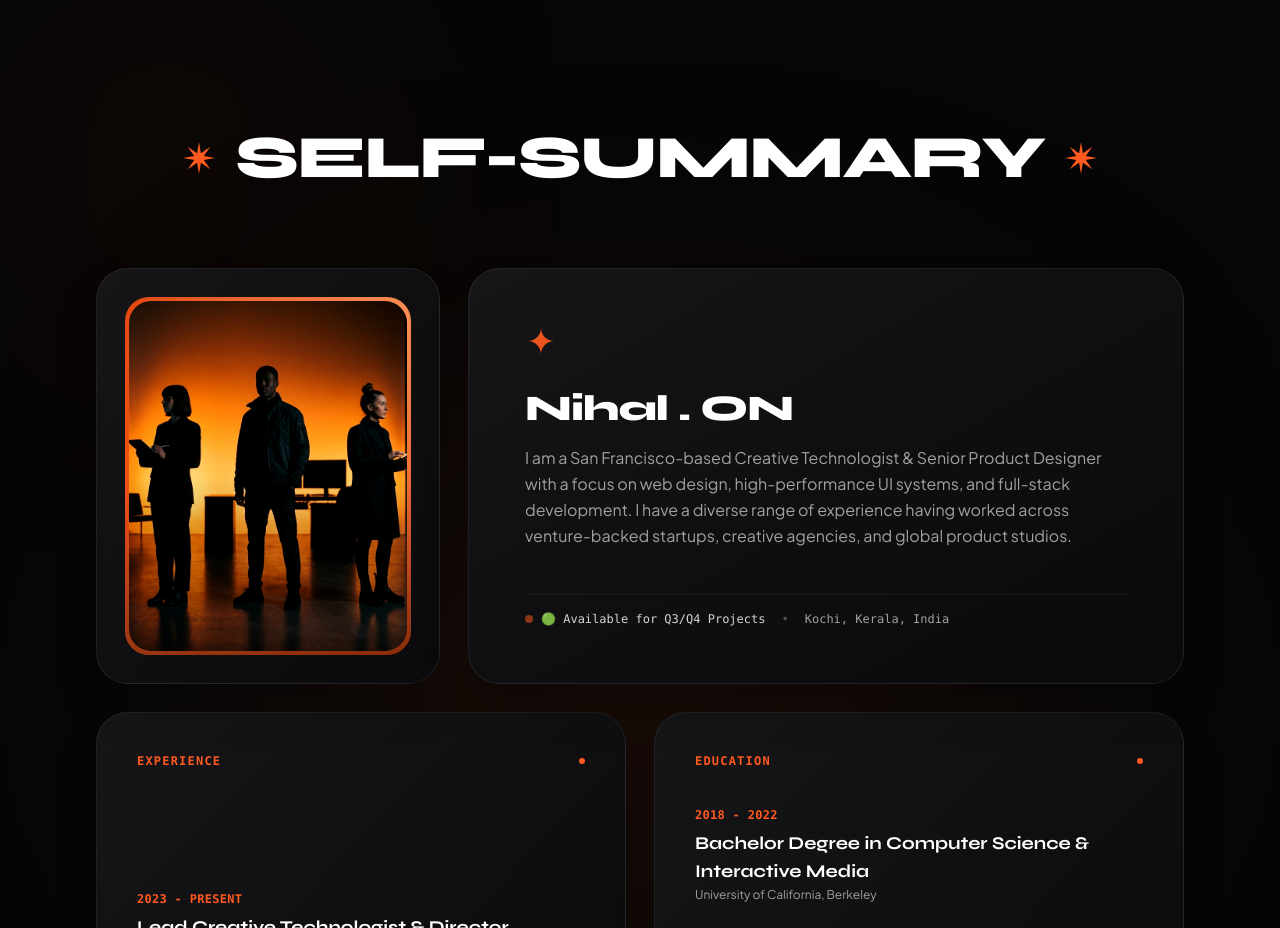
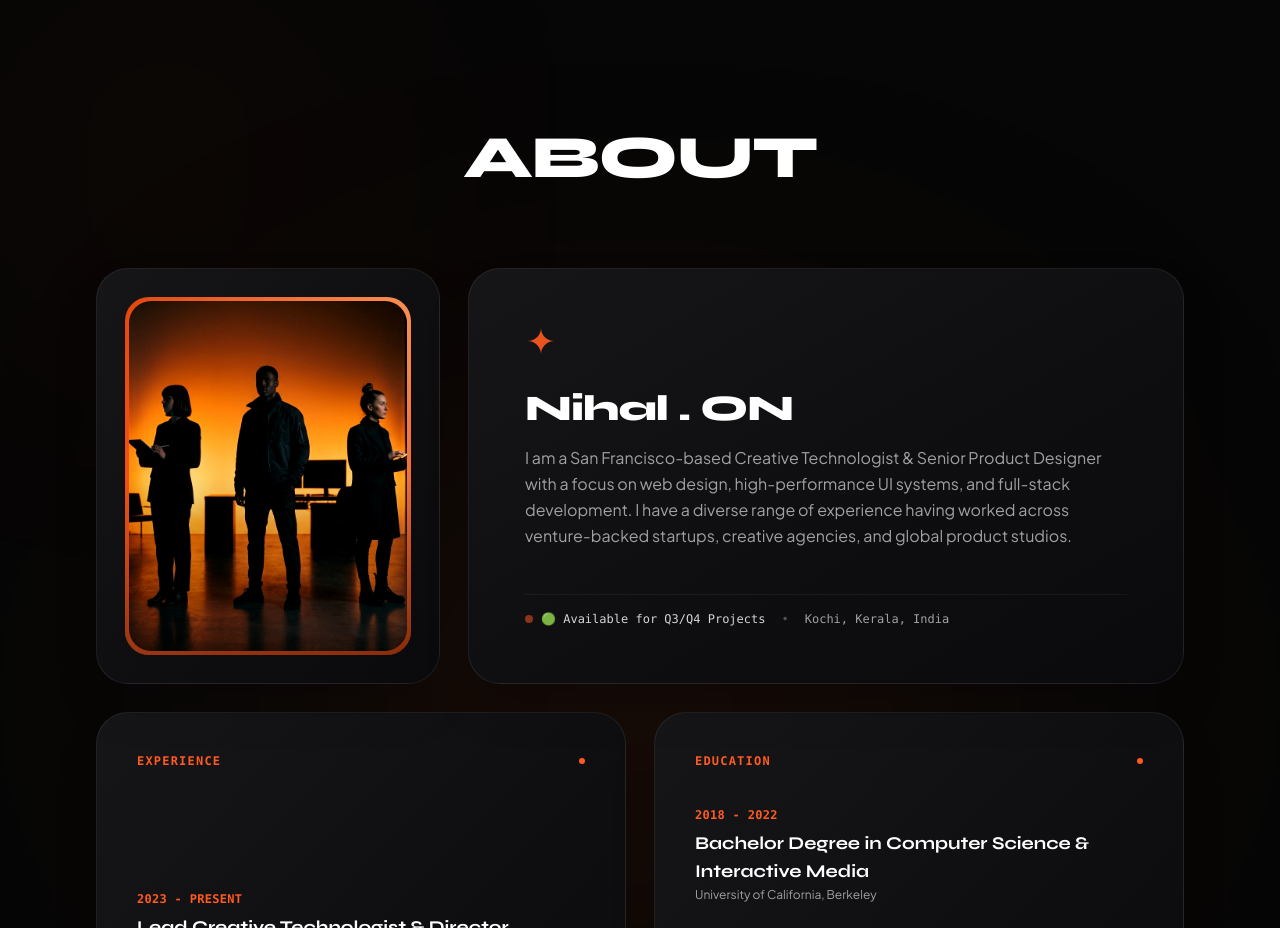
Before and after one commit to nihalgraphix/Nihal.ON, a React (Vite) app: page / in a window 1280 px wide. Shown: the part 1260-2188 px from the top of the page. Built offline with nearby package versions, Linux system fonts and the light colour scheme.

Commit message:
refactor: update About section header
Simplify the header component by removing redundant starburst icons and updating the label to "About" for a cleaner, more minimalist editorial aesthetic.

```diff
--- a/src/components/About.tsx
+++ b/src/components/About.tsx
@@ -72,13 +72,11 @@ export default function About({ onOpenResumeModal }: AboutProps) {
       <div className="pointer-events-none absolute top-10 left-10 h-64 w-64 rounded-full bg-[#E84A10]/10 blur-[140px]" />
 
       <div className="mx-auto max-w-6xl px-4 sm:px-6 lg:px-8 relative z-10">
-        {/* Main Section Header: ✳ SELF-SUMMARY ✳ */}
-        <div className="flex items-center justify-center gap-3 sm:gap-5 mb-14 sm:mb-20 text-center">
-          <StarburstIcon className="w-6 h-6 sm:w-8 sm:h-8 text-[#FF5A1F]" />
+        {/* Main Section Header: ABOUT */}
+        <div className="flex items-center justify-center mb-14 sm:mb-20 text-center">
           <h2 className="font-syne text-3xl sm:text-5xl lg:text-6xl font-extrabold tracking-tight text-white uppercase">
-            Self-Summary
+            About
           </h2>
-          <StarburstIcon className="w-6 h-6 sm:w-8 sm:h-8 text-[#FF5A1F]" />
         </div>
 
         {/* Bento Grid Layout Container */}
```
